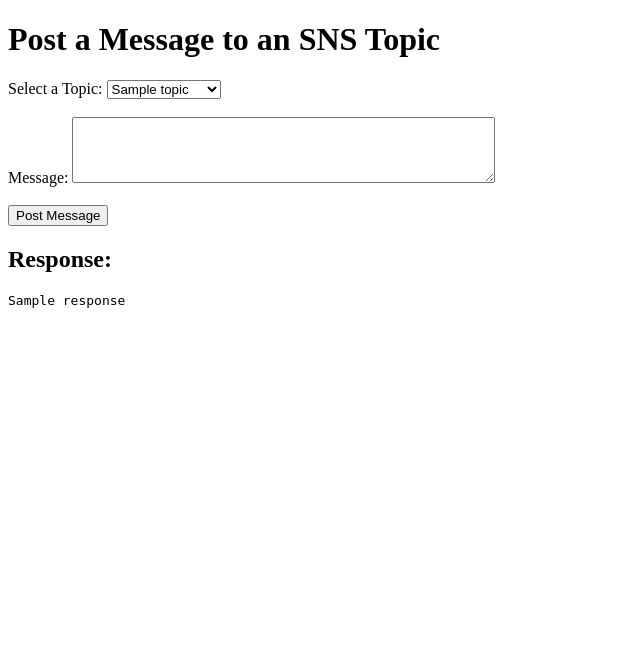
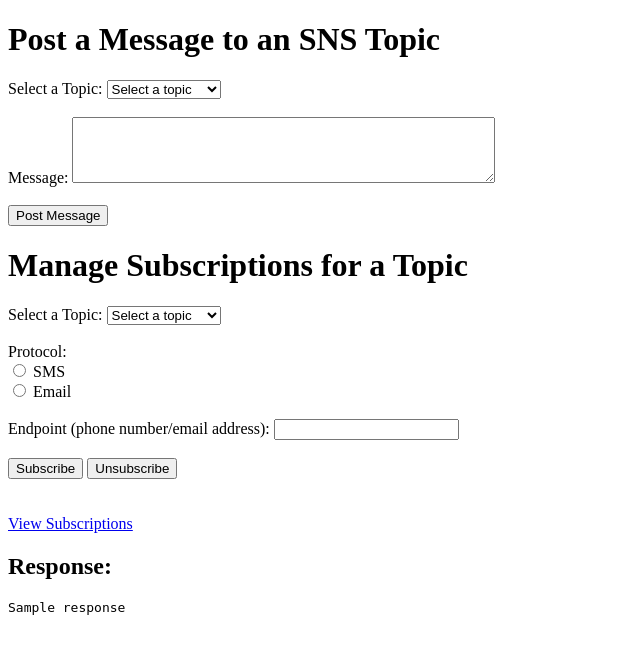
Before and after one commit to cevherdogan/mobile_apps, a Flask app: template awsops/sns/soft_switch/flask_app/app/templates/index.html in a window 1280 px wide. Shown: the top 654 px of the page, without its empty margins (0-640 px from the left). Run offline with Flask 2, Linux system fonts and the light colour scheme; the template is opened without the code that fills it: most values are stand-ins (such as "Sample title", 1, 10 or a date in 2020).

Commit message:
Fixed topic_arn issues in index.html and routes.py. Confirmed subscription, posting worked thru webapp, view does not

```diff
--- a/awsops/sns/soft_switch/flask_app/app/templates/index.html
+++ b/awsops/sns/soft_switch/flask_app/app/templates/index.html
@@ -3,13 +3,14 @@
 <head>
     <meta charset="UTF-8">
     <meta name="viewport" content="width=device-width, initial-scale=1.0">
-    <title>SNS Topic Poster</title>
+    <title>SNS Topic Poster and Subscription Manager</title>
 </head>
 <body>
     <h1>Post a Message to an SNS Topic</h1>
     <form method="POST">
         <label for="topic_arn">Select a Topic:</label>
-        <select name="topic_arn" id="topic_arn">
+        <select name="topic_arn" id="topic_arn" required>
+            <option value="" disabled selected>Select a topic</option>
             <optgroup label="SMS Topics">
                 {% for topic in sms_topics %}
                     <option value="{{ topic }}">{{ topic }}</option>
@@ -25,6 +26,11 @@
                     <option value="{{ topic }}">{{ topic }}</option>
                 {% endfor %}
             </optgroup>
+            <optgroup label="Uncategorized Topics">
+                {% for topic in uncategorized_topics %}
+                    <option value="{{ topic }}">{{ topic }}</option>
+                {% endfor %}
+            </optgroup>
         </select>
 
         <br><br>
@@ -32,8 +38,53 @@
         <textarea name="message" id="message" rows="4" cols="50"></textarea>
 
         <br><br>
-        <button type="submit">Post Message</button>
+        <button type="submit" name="action" value="publish">Post Message</button>
     </form>
+
+    <h1>Manage Subscriptions for a Topic</h1>
+    <form method="POST">
+        <label for="topic_arn">Select a Topic:</label>
+        <select name="topic_arn" id="topic_arn" required>
+            <option value="" disabled selected>Select a topic</option>
+            <optgroup label="SMS Topics">
+                {% for topic in sms_topics %}
+                    <option value="{{ topic }}">{{ topic }}</option>
+                {% endfor %}
+            </optgroup>
+            <optgroup label="Email Topics">
+                {% for topic in email_topics %}
+                    <option value="{{ topic }}">{{ topic }}</option>
+                {% endfor %}
+            </optgroup>
+            <optgroup label="Mixed Topics">
+                {% for topic in mixed_topics %}
+                    <option value="{{ topic }}">{{ topic }}</option>
+                {% endfor %}
+            </optgroup>
+            <optgroup label="Uncategorized Topics">
+                {% for topic in uncategorized_topics %}
+                    <option value="{{ topic }}">{{ topic }}</option>
+                {% endfor %}
+            </optgroup>
+        </select>
+
+        <br><br>
+        <label for="protocol">Protocol:</label><br>
+        <input type="radio" id="sms" name="protocol" value="sms" required>
+        <label for="sms">SMS</label><br>
+        <input type="radio" id="email" name="protocol" value="email" required>
+        <label for="email">Email</label><br><br>
+
+        <label for="endpoint">Endpoint (phone number/email address):</label>
+        <input type="text" name="endpoint" id="endpoint" required>
+
+        <br><br>
+        <button type="submit" name="action" value="subscribe">Subscribe</button>
+        <button type="submit" name="action" value="unsubscribe">Unsubscribe</button>
+    </form>
+
+    <br><br>
+    <a href="/subscriptions?topic_arn={{ topic_arn }}">View Subscriptions</a>
 
     {% if response %}
         <h2>Response:</h2>
```
Also changed, not shown: awsops/sns/soft_switch/flask_app/app/routes.py (+42 -9 lines), awsops/sns/soft_switch/flask_app/app/sns_utils.py (+19 -21 lines), awsops/sns/soft_switch/flask_app/app/templates/subscriptions.html (added, +17 -0 lines).
